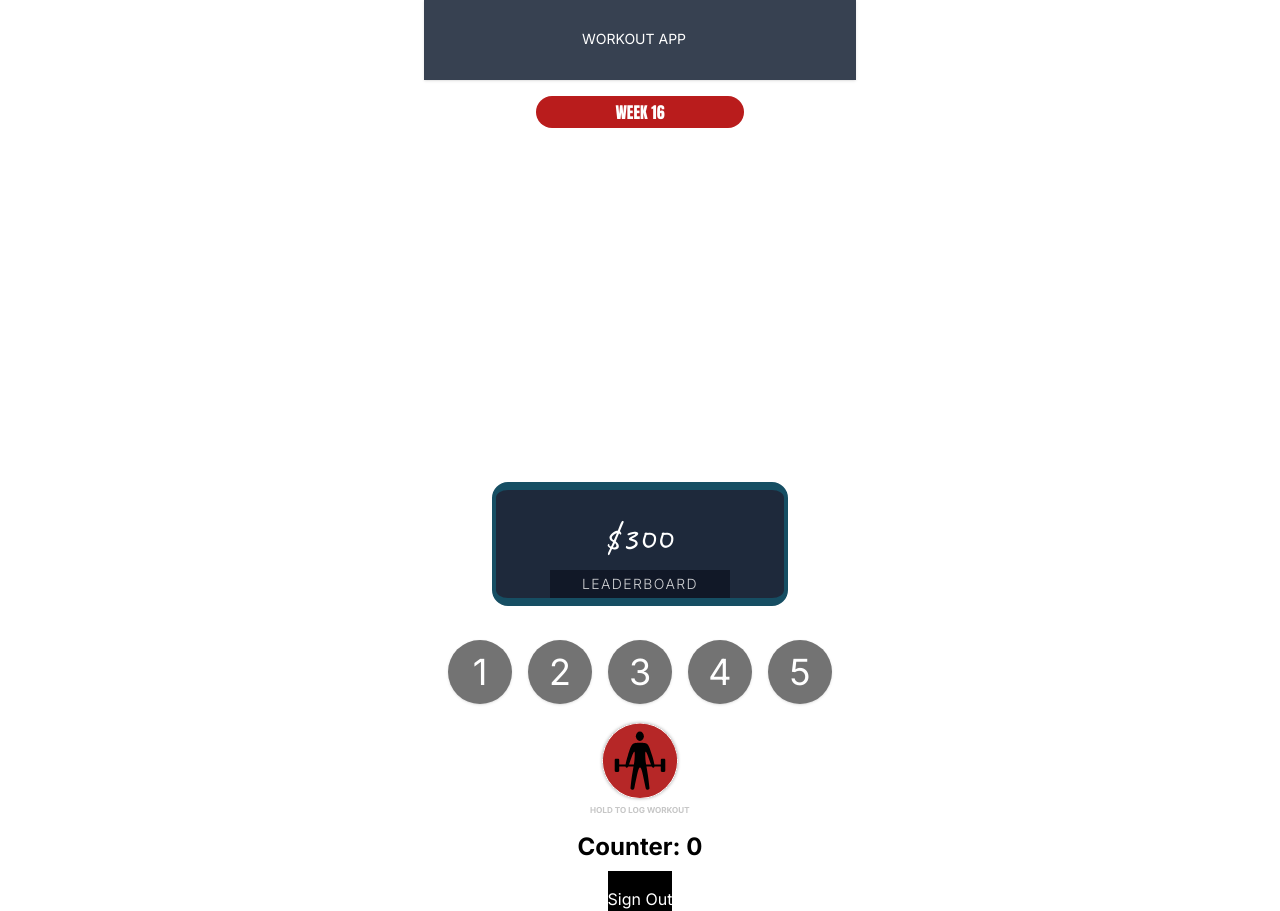
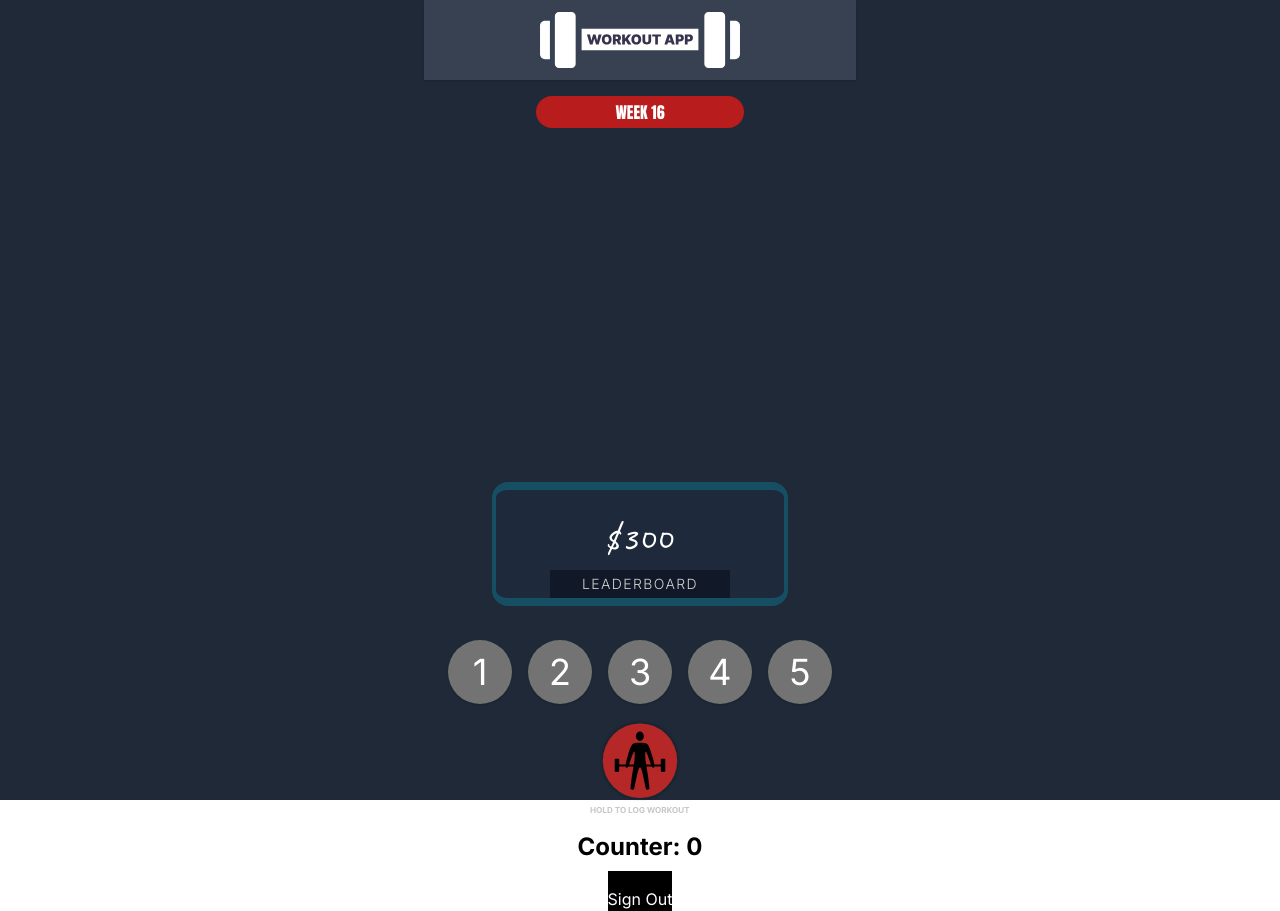
Before and after one commit to sandeepsuri/workout_application, a Next.js app in the folder workout-app/: page /Dashboard in a window 1280 px wide. Built offline with nearby package versions, Linux system fonts and the light colour scheme.

Commit message:
Header component w/ Logo

```diff
--- a/workout-app/src/app/Dashboard/page.tsx
+++ b/workout-app/src/app/Dashboard/page.tsx
@@ -1,6 +1,6 @@
-'use client'
-import { useRouter } from 'next/navigation';
-import WeekTracker from '@/components/weekTracker';
+"use client";
+import { useRouter } from "next/navigation";
+import WeekTracker from "@/components/weekTracker";
 import Weekpot from "@/components/weekpot";
 import Header from "@/components/header";
 import Log from "@/components/log";
@@ -10,33 +10,34 @@ import {
   browserLocalPersistence,
   getRedirectResult,
   onAuthStateChanged,
-  setPersistence
-} from "firebase/auth"
-
-
+  setPersistence,
+} from "firebase/auth";
 
 export default function Dashboard() {
   const router = useRouter();
   // const [isClient, setIsClient] = useState(false);
-  const [toggleBoard, setToggleBoard] = useState(false)
+  const [toggleBoard, setToggleBoard] = useState(false);
 
   const handleToggle = () => {
-    setToggleBoard(!toggleBoard)
-  }
+    setToggleBoard(!toggleBoard);
+  };
 
   const signOut = async () => {
-    router.push('/')
-  }
-
+    router.push("/");
+  };
 
   return (
-  <div className="flex flex-col items-center h-screen">
+    <div className="flex flex-col items-center h-screen bg-gray-800">
       <Header />
       <WeekTracker />
       <Weekpot toggleBoard={toggleBoard} handleToggle={handleToggle} />
       {toggleBoard ? null : <Log />}
       {/* <Log /> */}
-    <footer className="bg-black mt-2"><button onClick={signOut} className="mt-4 text-white">Sign Out</button></footer>
+      <footer className="bg-black mt-2">
+        <button onClick={signOut} className="mt-4 text-white">
+          Sign Out
+        </button>
+      </footer>
     </div>
-  )
+  );
 }
--- a/workout-app/src/components/header.tsx
+++ b/workout-app/src/components/header.tsx
@@ -1,18 +1,26 @@
-import React from 'react'
+import React from "react";
+import Image from "next/image";
 
 const header = () => {
   return (
     <div>
-        <div className="max-w-full h-20 px-28 bg-gray-700 shadow justify-center items-center inline-flex">
-          <div className="w-full h-14 relative flex-col justify-start items-start flex">
-            <div className="w-52 h-14 relative">
-              <div className="w-52 h-14 left-0 top-0 absolute" />
-              <div className="w-28 h-5 left-[42px] top-[17px] absolute text-center text-white text-sm font-white font-['Inter']">WORKOUT APP</div>
+      <div className="max-w-full h-20 px-28 bg-gray-700 shadow justify-center items-center inline-flex">
+        <div className="w-full h-14 relative flex-col justify-start items-start flex">
+          <div className="w-52 h-14 relative">
+            <div className="w-52 h-14 left-0 top-0 absolute" />
+            <div className="flex justify-center">
+              <Image
+                src="/header_logo.svg"
+                alt="header"
+                width={200}
+                height={200}
+              />
             </div>
           </div>
         </div>
+      </div>
     </div>
-  )
-}
+  );
+};
 
-export default header
+export default header;
```
Also changed, not shown: workout-app/public/header_logo.svg (added). Lines whose indentation alone changed are shown as unchanged.
